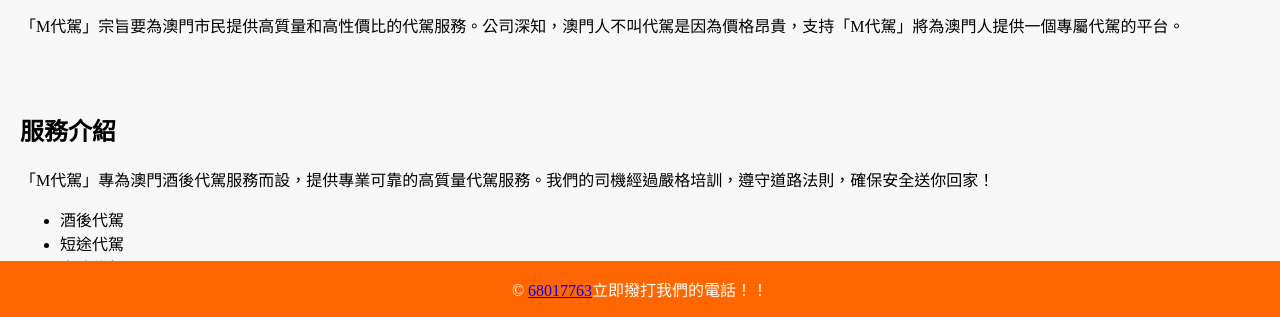
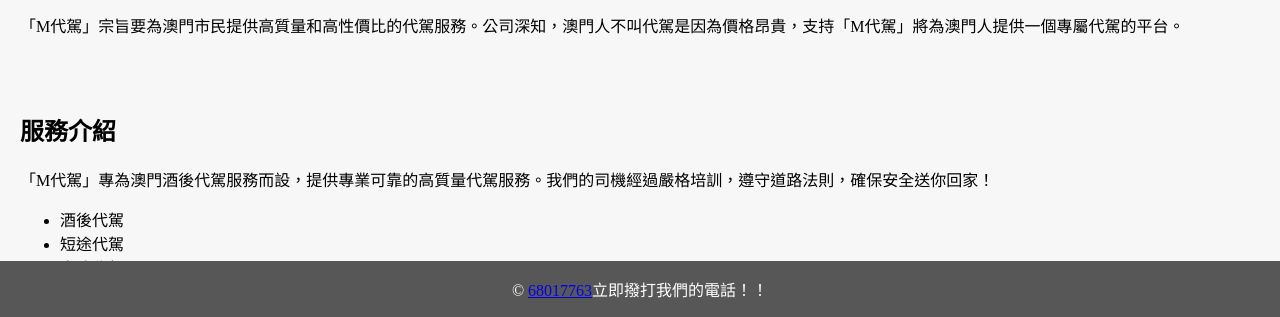
Before and after one commit to jj827467/MDriving, a plain HTML site: page index.html in a window 1280 px wide. Shown: the part 483-800 px from the top of the page. Drawn offline with Linux system fonts and the light colour scheme; files that its build step writes are made by us from their sources; a script that the page names is missing.

Commit message:
update
update8

```diff
--- a/MDriving/static/css/main.css
+++ b/MDriving/static/css/main.css
@@ -42,7 +42,7 @@
 }
 
 footer {
-	background-color: #ff6600;
+	background-color: #575757;
 	color: white;
 	text-align: center;
 	padding: 0px 0;
```
